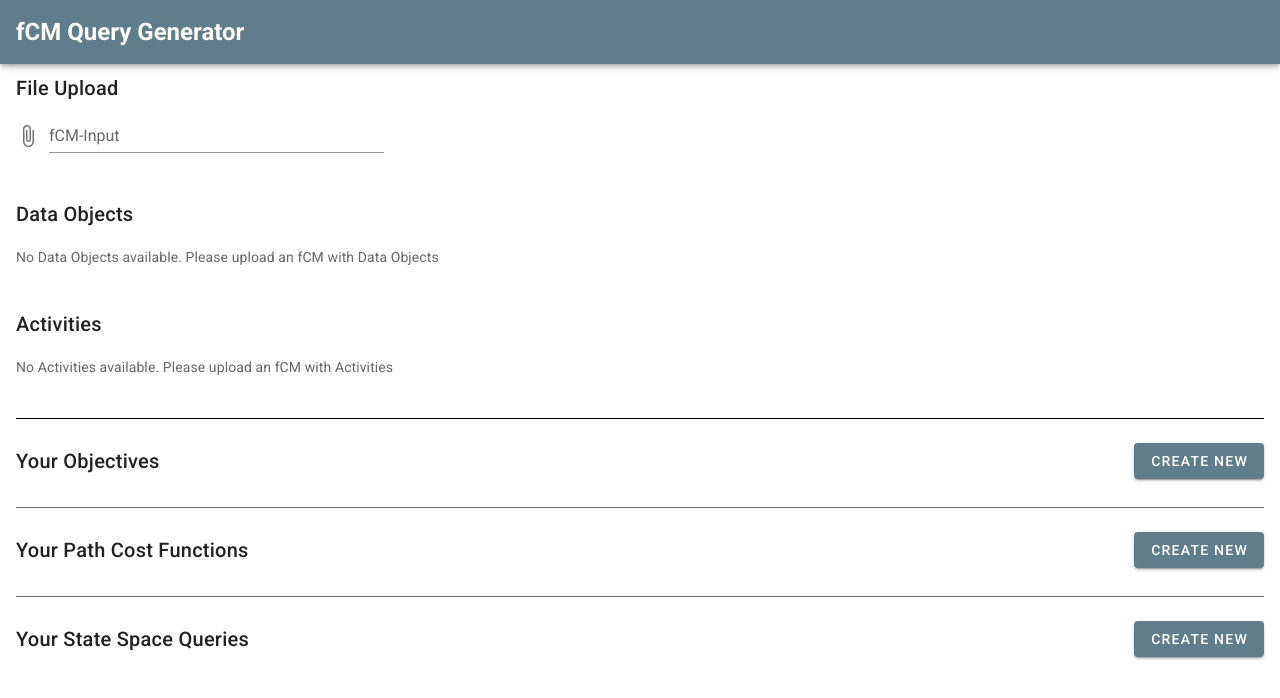
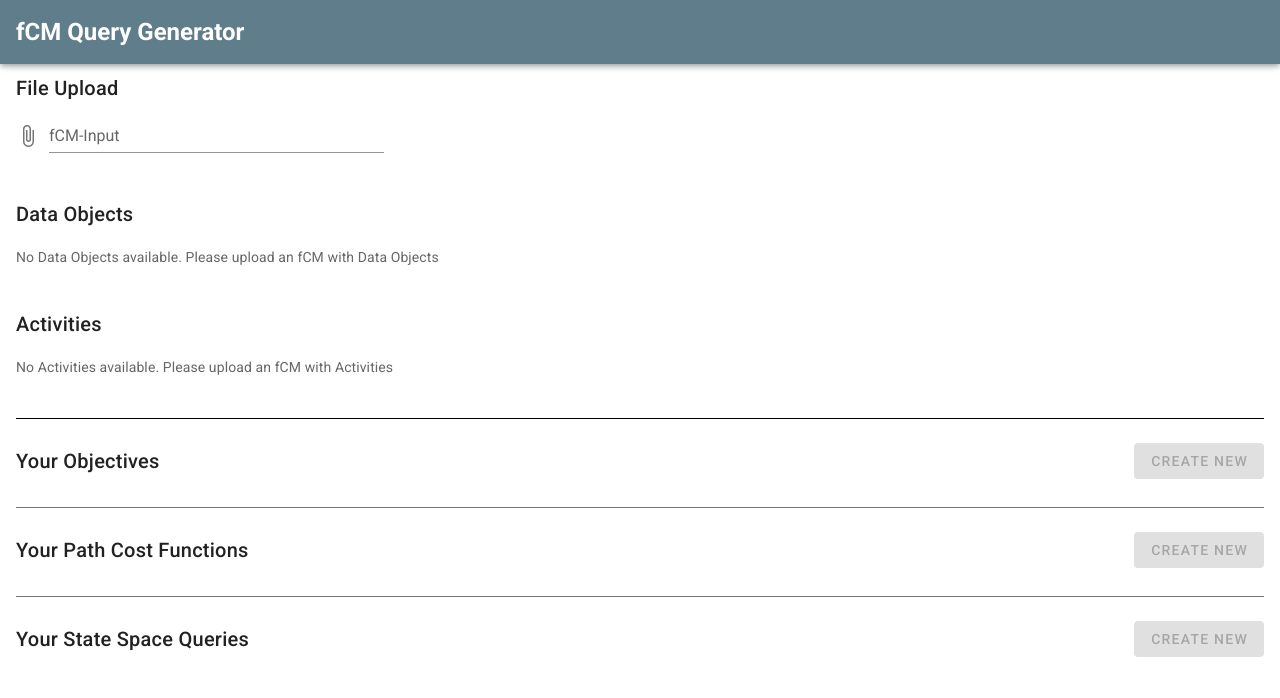
Before and after one commit to bptlab/fCM-query-generator, a Vue app: page / in a window 1280 px wide. Shown: the top 698 px of the page. Built offline with nearby package versions, Linux system fonts and the light colour scheme.

Commit message:
add activity, DO; add select

```diff
--- a/src/compiler/compiler.js
+++ b/src/compiler/compiler.js
@@ -70,10 +70,11 @@ function getStateCheckFunction(queryVariables, dataObjects, activities) {
 }
 
 function getPathCostFunction(queryVariables) {
+  // TODO: compile the actual path cost function
   if (!queryVariables.pathCostFunction) {
     return "fun pathCostFunction (path: int list) = (1.0 / Real.fromInt(List.length(path)));";
   }
-  return "...";
+  return "fun pathCostFunction (path: int list) = (1.0 / Real.fromInt(List.length(path)));";
 }
 
 function getBreadthFirstSearch(queryVariables) {
--- a/src/components/MainPage.vue
+++ b/src/components/MainPage.vue
@@ -23,7 +23,12 @@
       :path-cost-functions="pathCostFunctions"
     />
     <v-divider class="mx-4 my-2" color="grey" />
-    <queries-card :data-objects="dataObjects" :activities="activities" :objectives="objectives" />
+    <queries-card
+      :data-objects="dataObjects"
+      :activities="activities"
+      :objectives="objectives"
+      :path-cost-functions="pathCostFunctions"
+    />
   </div>
 </template>
 <script>
--- a/src/components/formulas/CreateObjectiveForm.vue
+++ b/src/components/formulas/CreateObjectiveForm.vue
@@ -157,6 +157,7 @@ export default {
     const { dataObjects, activities, id, objective } = toRefs(props);
 
     const getIinitialObjective = () => {
+      console.log("getIinitialObjective", id.value);
       return {
         name: `Objective ${id.value + 1}`,
         conditions: [getInitialCondition()],
@@ -169,7 +170,7 @@ export default {
     const dataObjectStateInputs = ref([]);
 
     watch(
-      objective,
+      [objective, id],
       () => {
         if (objective.value) newObjective.value = copy(objective.value);
         else newObjective.value = getIinitialObjective();
@@ -227,11 +228,7 @@ export default {
 
     const onSave = () => {
       context.emit("created", newObjective.value);
-      newObjective.value = {
-        name: `Objective ${id.value + 2}`,
-        conditions: [getInitialCondition()],
-        logicConcatenations: []
-      };
+      newObjective.value = getIinitialObjective();
     };
 
     return {
--- a/src/components/formulas/CreatePathCostFunctionForm.vue
+++ b/src/components/formulas/CreatePathCostFunctionForm.vue
@@ -10,16 +10,43 @@
         <v-text-field v-model="newFunction.name" label="Name" />
       </div>
       <div class="my-2">
-        <div>Select a cost for the path's length</div>
-        <v-radio-group v-model="newFunction.length" row class="mt-0 pt-0 mb-n8">
+        <div class="text-h6">Path Length</div>
+        <div>How should the length of the path be weighted?</div>
+        <v-radio-group v-model="newFunction.length.weight" row class="mt-0 pt-0 mb-n8">
           <v-radio v-for="n in ['none', 'length', 'squared']" :key="n" :label="n" :value="n"></v-radio>
+        </v-radio-group>
+        <div
+          class="mt-8"
+        >Should the path length's cost be added to or multiplied with the other costs?</div>
+        <v-radio-group v-model="newFunction.length.concatenation" row class="mt-0 pt-0 mb-n8">
+          <v-radio v-for="n in ['addition', 'multiplication']" :key="n" :label="n" :value="n"></v-radio>
         </v-radio-group>
       </div>
       <div class="mt-8">
+        <div class="text-h6">Activity Costs</div>
         <div>Select a cost for each executed activity</div>
+        <v-row cols="auto">
+          <v-col v-for="activity in newFunction.activityCosts" :key="activity.name" cols="2">
+            <v-text-field v-model="activity.value" type="number" :label="activity.name"></v-text-field>
+          </v-col>
+        </v-row>
       </div>
-      <div class="mt-8">
-        <div>Select a cost for each existing data object</div>
+      <div>
+        <div class="text-h6">Data Object Costs</div>
+        <div>Select a cost for each existing data object in a specific state</div>
+        <v-row cols="auto">
+          <v-col
+            v-for="(objectState, objectStateIdx) in newFunction.dataObjectStateCosts"
+            :key="objectStateIdx"
+            cols="2"
+          >
+            <v-text-field
+              v-model="objectState.value"
+              type="number"
+              :label="`${objectState.dataObject} [${`${objectState.state}`}]`"
+            ></v-text-field>
+          </v-col>
+        </v-row>
       </div>
     </v-card-text>
     <v-card-actions>
@@ -37,6 +64,7 @@
 </template>
 <script>
 import { ref, toRefs, watch } from "@vue/composition-api";
+import { copy } from "../../utils/main";
 
 export default {
   name: "CreatePathCostFunctionForm",
@@ -53,31 +81,48 @@ export default {
       type: Array,
       required: true
     },
-    pathCostFunctions: {
-      type: Array,
-      required: true
+    pathCostFunction: {
+      type: Object,
+      default: null
     }
   },
   setup(props, context) {
-    const { pathCostFunctions, id } = toRefs(props);
+    const { pathCostFunction, id, activities, dataObjects } = toRefs(props);
 
     const showDialog = ref(false);
 
     const getIinitialPathCostFunction = () => {
+      console.log("getIinitialPathCostFunction", id.value);
       return {
         name: `Path Cost Function ${id.value + 1}`,
-        length: "none"
+        length: { weight: "length", concatenation: "addition" },
+        activityCosts: activities.value.map(activity => ({
+          name: activity.name,
+          value: 0
+        })),
+        dataObjectStateCosts: dataObjects.value.reduce((result, dataObject) => {
+          return [
+            ...result,
+            ...dataObject.states.map(state => ({
+              dataObject: dataObject.name,
+              state: state.name,
+              value: 0
+            }))
+          ];
+        }, [])
       };
     };
 
     const newFunction = ref(getIinitialPathCostFunction());
 
     watch(
-      pathCostFunctions,
+      [pathCostFunction, id],
       () => {
-        newFunction.value = getIinitialPathCostFunction();
+        if (pathCostFunction.value)
+          newFunction.value = copy(pathCostFunction.value);
+        else newFunction.value = getIinitialPathCostFunction();
       },
-      { deep: true }
+      { immediate: true }
     );
 
     const onSave = () => {
--- a/src/components/formulas/CreateQueryForm.vue
+++ b/src/components/formulas/CreateQueryForm.vue
@@ -18,6 +18,14 @@
           multiple
         ></v-select>
       </div>
+      <div>
+        <v-select
+          v-model="newQuery.pathCostFunction"
+          :items="displayedPathCostFunctions"
+          :menu-props="{ maxHeight: '400' }"
+          label="Path Cost Function"
+        ></v-select>
+      </div>
       <div class="mt-4">
         <v-text-field
           v-model="newQuery.initialState"
@@ -34,7 +42,7 @@
         color="blue-grey"
         class="white--text"
         min-width="200"
-        :disabled="!newQuery.objectives.length"
+        :disabled="!newQuery.objectives.length || !newQuery.pathCostFunction"
         @click="onSave"
       >Save</v-btn>
     </v-card-actions>
@@ -62,10 +70,20 @@ export default {
     objectives: {
       type: Array,
       required: true
+    },
+    pathCostFunctions: {
+      type: Array,
+      required: true
     }
   },
   setup(props, context) {
-    const { objectives, id, dataObjects, activities } = toRefs(props);
+    const {
+      objectives,
+      pathCostFunctions,
+      id,
+      dataObjects,
+      activities
+    } = toRefs(props);
 
     const showDialog = ref(false);
 
@@ -82,7 +100,7 @@ export default {
     const newQuery = ref(getIinitialQuery());
 
     watch(
-      objectives,
+      [objectives, pathCostFunctions],
       () => {
         newQuery.value = getIinitialQuery();
       },
@@ -107,9 +125,17 @@ export default {
       }))
     );
 
+    const displayedPathCostFunctions = computed(() =>
+      pathCostFunctions.value.map(costFunction => ({
+        text: costFunction.name,
+        value: costFunction
+      }))
+    );
+
     return {
       showDialog,
       displayedObjectives,
+      displayedPathCostFunctions,
       onSave,
       newQuery
     };
--- a/src/components/formulas/ObjectivesCard.vue
+++ b/src/components/formulas/ObjectivesCard.vue
@@ -14,7 +14,12 @@
       <v-card-title>
         Your Objectives
         <v-spacer />
-        <v-btn color="blue-grey" class="white--text" @click="onAddNew">Create new</v-btn>
+        <v-btn
+          color="blue-grey"
+          class="white--text"
+          :disabled="!activities.length"
+          @click="onAddNew"
+        >Create new</v-btn>
       </v-card-title>
       <v-card-text>
         <v-row>
--- a/src/components/formulas/PathCostFunctionsCard.vue
+++ b/src/components/formulas/PathCostFunctionsCard.vue
@@ -2,7 +2,7 @@
   <div>
     <v-dialog v-model="showFunctionDialog" width="1000" persistent>
       <create-path-cost-function-form
-        :path-cost-functions="pathCostFunctions"
+        :path-cost-function="newFunction"
         :data-objects="dataObjects"
         :activities="activities"
         :id="pathCostFunctions.length"
@@ -14,7 +14,12 @@
       <v-card-title>
         Your Path Cost Functions
         <v-spacer />
-        <v-btn color="blue-grey" class="white--text" @click="onAddNew">Create new</v-btn>
+        <v-btn
+          color="blue-grey"
+          class="white--text"
+          :disabled="!activities.length"
+          @click="onAddNew"
+        >Create new</v-btn>
       </v-card-title>
       <v-card-text>
         <v-row>
--- a/src/components/formulas/QueriesCard.vue
+++ b/src/components/formulas/QueriesCard.vue
@@ -3,6 +3,7 @@
     <v-dialog v-model="showQueryDialog" width="1000" persistent>
       <create-query-form
         :objectives="objectives"
+        :path-cost-functions="pathCostFunctions"
         :data-objects="dataObjects"
         :activities="activities"
         :id="queries.length"
@@ -14,7 +15,12 @@
       <v-card-title>
         Your State Space Queries
         <v-spacer />
-        <v-btn color="blue-grey" class="white--text" @click="onAddNew">Create new</v-btn>
+        <v-btn
+          color="blue-grey"
+          class="white--text"
+          :disabled="!objectives.length || !pathCostFunctions.length"
+          @click="onAddNew"
+        >Create new</v-btn>
       </v-card-title>
       <v-card-text>
         <v-row>
@@ -50,6 +56,10 @@ export default {
     objectives: {
       type: Array,
       required: true
+    },
+    pathCostFunctions: {
+      type: Array,
+      required: true
     }
   },
   setup() {
```
